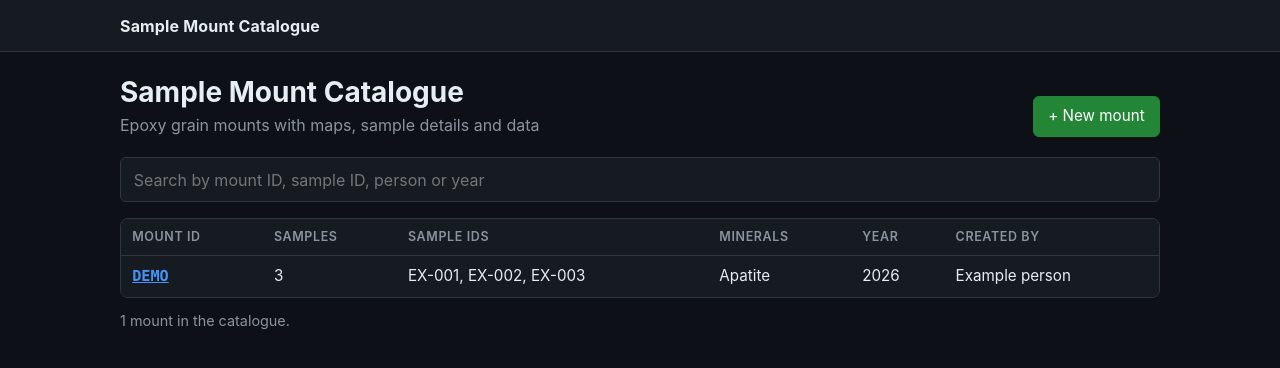
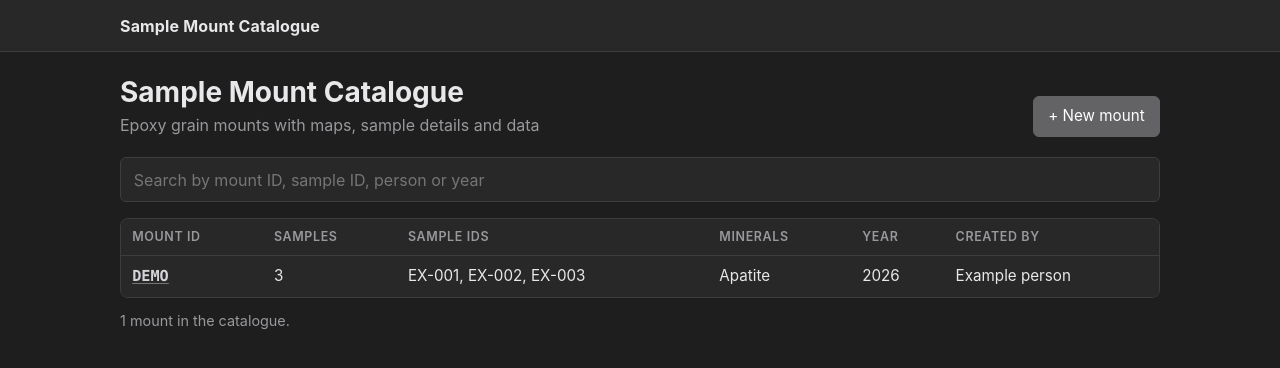
Before and after one commit to malcmcmreal/mounts, a Jekyll site: the page built from index.html, in a window 1280 px wide. Shown: the top 368 px of the page. Built offline with Jekyll 4.4.1, drawn with Linux system fonts in a browser that asks for light colours.

Commit message:
Theme: neutral macOS-style greys instead of GitHub blue
Co-Authored-By: Claude Opus 5.5 <noreply@anthropic.com>
Claude-Session: https://claude.ai/code/session_015L44G6rXUW1QUDoJKY9yG1

```diff
--- a/assets/earthbank-map.js
+++ b/assets/earthbank-map.js
@@ -20,7 +20,7 @@
   var bounds = [];
   pts.forEach(function (p) {
     bounds.push([p.lat, p.lon]);
-    L.circleMarker([p.lat, p.lon], { radius: 7, color: '#fff', weight: 2, fillColor: '#2f81f7', fillOpacity: 1 })
+    L.circleMarker([p.lat, p.lon], { radius: 7, color: '#1e1e1e', weight: 2, fillColor: '#f2f2f7', fillOpacity: 1 })
       .addTo(map)
       .bindPopup('<a href="' + esc(p.url) + '" target="_blank" rel="noopener"><strong>' + esc(p.name) + '</strong></a>' +
         (p.place ? '<br>' + esc(p.place) : '') + '<br>' + p.lat + ', ' + p.lon);
--- a/assets/style.css
+++ b/assets/style.css
@@ -1,8 +1,8 @@
 :root {
-  /* Dark theme, based on GitHub's dark colours */
+  /* Dark theme in neutral greys, like macOS dark mode with the Graphite accent */
   color-scheme: dark;
-  --ink: #e6edf3; --muted: #8b949e; --line: #30363d; --bg: #0d1117; --card: #161b22; --raised: #21262d;
-  --link: #4493f8; --accent: #238636; --accent-ink: #fff; --warn: #d29922; --error: #f85149;
+  --ink: #e8e8ea; --muted: #98989d; --line: #3d3d3f; --bg: #1e1e1e; --card: #282828; --raised: #333335;
+  --link: #d4d4d8; --accent: #636366; --accent-ink: #fff; --warn: #e0b04a; --error: #ff6961;
   --mono: ui-monospace, "SF Mono", Menlo, Consolas, monospace;
 }
 * { box-sizing: border-box; }
@@ -32,7 +32,7 @@ h2 { font-size: 1.05rem; margin: 0 0 .75rem; }
 .btn { display: inline-block; font: inherit; font-size: .95rem; padding: .5rem .9rem; border-radius: 6px; border: 1px solid var(--line);
   background: var(--card); color: var(--ink); cursor: pointer; text-decoration: none; white-space: nowrap; }
 .btn { background: var(--raised); }
-.btn:hover { border-color: #8b949e; }
+.btn:hover { border-color: #8e8e93; }
 .btn.primary { background: var(--accent); border-color: var(--accent); color: var(--accent-ink); }
 .btn.primary:hover { filter: brightness(1.08); }
 .btn.small { font-size: .82rem; padding: .3rem .6rem; }
@@ -84,7 +84,7 @@ th { font-size: .78rem; text-transform: uppercase; letter-spacing: .05em; color:
 
 /* ---------- dialog ---------- */
 .dialog { background: var(--card); color: var(--ink); border: 1px solid var(--line); border-radius: 12px; padding: 0; width: min(680px, 96vw); max-height: 92vh; box-shadow: 0 20px 60px rgba(0,0,0,.6); }
-.dialog::backdrop { background: rgba(1, 4, 9, .7); }
+.dialog::backdrop { background: rgba(0, 0, 0, .6); }
 .dialog form { display: flex; flex-direction: column; max-height: 92vh; }
 .dialog-head, .dialog-foot { padding: .9rem 1.25rem; display: flex; align-items: center; gap: .5rem; }
 .dialog-head { justify-content: space-between; border-bottom: 1px solid var(--line); }
@@ -163,7 +163,10 @@ summary { cursor: pointer; color: var(--link); }
 .leaflet-container { font: inherit; }
 .leaflet-popup-content-wrapper, .leaflet-popup-tip { background: var(--card); color: var(--ink); }
 .leaflet-container a.leaflet-popup-close-button { color: var(--muted); }
-.leaflet-control-attribution { background: rgba(13,17,23,.8) !important; color: var(--muted); }
+.leaflet-control-attribution { background: rgba(30,30,30,.8) !important; color: var(--muted); }
 .leaflet-control-attribution a { color: var(--link); }
 .leaflet-bar a { background: var(--raised); color: var(--ink); border-color: var(--line); }
 .leaflet-control-layers, .leaflet-control-layers label { background: var(--card) !important; color: var(--ink) !important; border: 1px solid var(--line) !important; font-size: .8rem; }
+a { text-decoration-color: rgba(212, 212, 216, .45); text-underline-offset: 2px; }
+a:hover { color: #fff; text-decoration-color: currentColor; }
+.btn.primary:hover { filter: none; background: #737377; border-color: #737377; }
```
